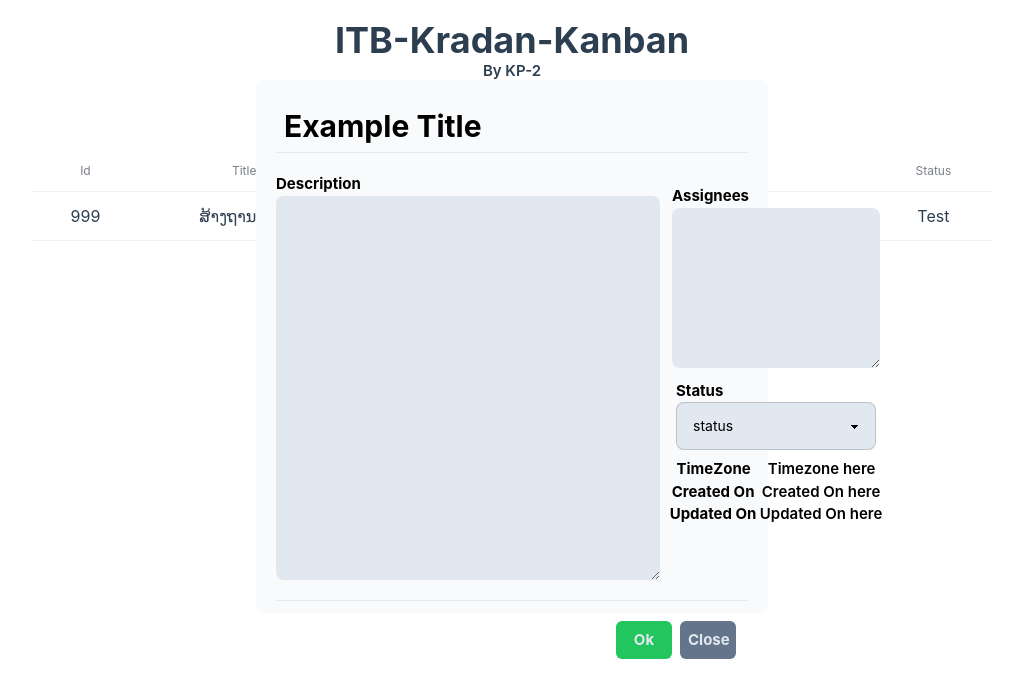
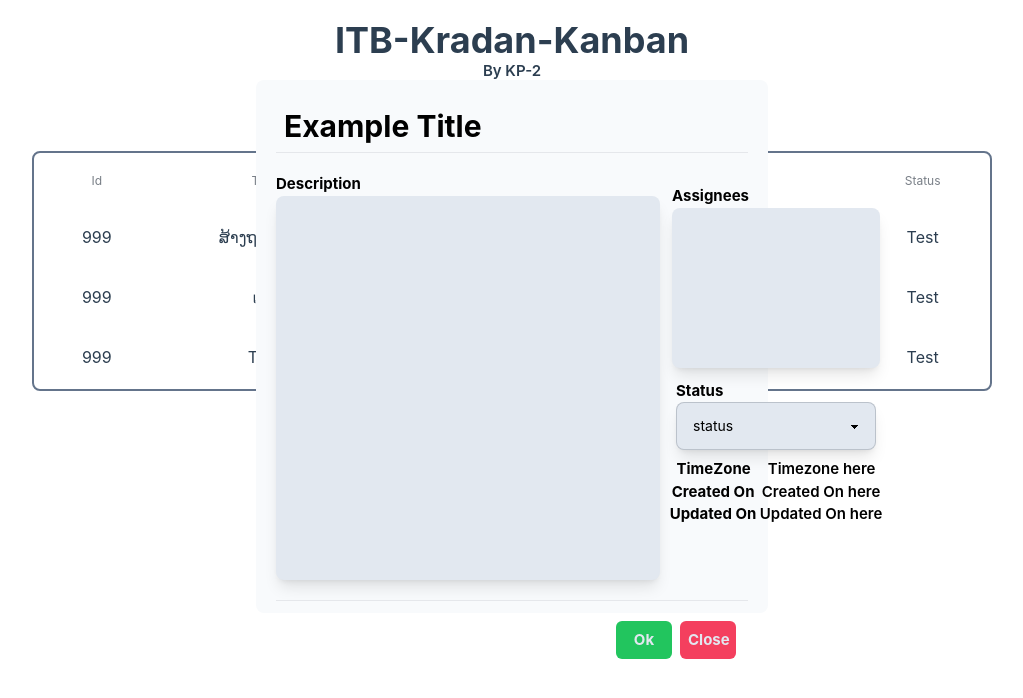
Before and after one commit to Jhatniphat/ITB-Kradan-Kanban_KP-2, a Vue app in the folder Kradan-Kanban_Front-End/: page /task in a window 1280 px wide. Both pictures are taken after a click on the button "ສ້າງຖານຂໍ້ມູນ". Shown: the top 698 px of the page, without its empty margins (128-1151 px from the left). Built offline with nearby package versions, Linux system fonts and the light colour scheme.

Commit message:
Update UI frontend

```diff
--- /dev/null
+++ b/Kradan-Kanban_Front-End/src/components/Taskdetail.vue
@@ -0,0 +1,69 @@
+<script setup>
+defineEmits(["closeModal"]);
+</script>
+
+<template>
+  <div class="flex flex-col p-5 text-black">
+    <h1 class="m-2 text-3xl font-bold">Example Title</h1>
+    <hr />
+    <div class="flex my-5 mx-auto">
+      <div class="flex flex-col">
+        <h1 class="font-bold">Description</h1>
+        <textarea
+          class="bg-slate-200 p-2 w-96 h-96 resize-none rounded-lg focus:bg-slate-300 shadow-lg"
+        ></textarea>
+      </div>
+      <div class="flex flex-col m-2">
+        <div class="flex flex-col m-1">
+          <h1 class="font-bold">Assignees</h1>
+          <textarea
+            class="bg-slate-200 p-2 w-52 h-40 rounded-lg resize-none focus:bg-slate-300 shadow-lg"
+          ></textarea>
+        </div>
+        <div class="flex flex-col m-2">
+          <h1 class="font-bold">Status</h1>
+          <select
+            class="select select-bordered w-full max-w-xs bg-slate-200 focus:bg-slate-300 shadow-lg"
+          >
+            <option disabled selected>status</option>
+            <option>To Do</option>
+            <option>In Progress</option>
+            <option>Success</option>
+          </select>
+        </div>
+        <div class="justify-end text-black">
+          <div
+            class="flex flex-row justify-around border-solid border-slate-400"
+          >
+            <h1 class="font-bold">TimeZone</h1>
+            <h1 class="font-semibold">Timezone here</h1>
+          </div>
+          <div class="flex flex-row justify-around">
+            <h1 class="font-bold">Created On</h1>
+            <h1 class="font-semibold">Created On here</h1>
+          </div>
+          <div class="flex flex-row justify-around">
+            <h1 class="font-bold">Updated On</h1>
+            <h1 class="font-semibold">Updated On here</h1>
+          </div>
+        </div>
+      </div>
+    </div>
+    <hr />
+    <div class="flex justify-end m-2 mt-4">
+      <button
+        class="m-1 p-2 w-14 font-bold rounded-md transition delay-80 bg-green-500 hover:bg-slate-200 text-slate-200 hover:text-green-500 hover:outline hover:outline-green-500"
+      >
+        Ok
+      </button>
+      <button
+        @click="$emit('closeModal', false)"
+        class="m-1 p-2 w-14 font-bold rounded-md transition delay-80 bg-rose-500 hover:bg-slate-200 text-slate-200 hover:text-rose-500 hover:outline hover:outline-rose-500"
+      >
+        Close
+      </button>
+    </div>
+  </div>
+</template>
+
+<style scoped></style>
--- /dev/null
+++ b/Kradan-Kanban_Front-End/src/components/Tasktable.vue
@@ -0,0 +1,59 @@
+<script setup>
+defineEmits(["openModal"]);
+</script>
+
+<template>
+  <div>
+    <table
+      class="table table-lg table-pin-rows table-pin-cols w-3/4 font-semibold mx-auto text-center text-base rounded-lg border-2 border-slate-500 border-separate border-spacing-1"
+    >
+      <!-- head -->
+      <thead>
+        <tr>
+          <th>Id</th>
+          <th>Title</th>
+          <th>Assignees</th>
+          <th>Status</th>
+        </tr>
+      </thead>
+      <tbody>
+        <!-- Listing -->
+        <!-- <tr v-for="list in Task" :key="list.id" class="hover:bg-slate-700">
+          <th>{{ list.id }}</th>
+          <td>
+            <button @click="showModal = true">{{ list.title }}</button>
+          </td>
+          <td>{{ list.assignees }}</td>
+          <td>{{ list.status }}</td>
+        </tr> -->
+        <!-- Test -->
+        <tr class="hover:bg-slate-700">
+          <th>999</th>
+          <td>
+            <button @click="$emit('openModal', true)">ສ້າງຖານຂໍ້ມູນ</button>
+          </td>
+          <td>あなた、彼、彼女 (私ではありません)</td>
+          <td>Test</td>
+        </tr>
+        <tr class="hover:bg-slate-700">
+          <th>999</th>
+          <td>
+            <button @click="$emit('openModal', true)">เทส</button>
+          </td>
+          <td>sawasdee kub สวัสดี</td>
+          <td>Test</td>
+        </tr>
+        <tr class="hover:bg-slate-700">
+          <th>999</th>
+          <td>
+            <button @click="$emit('openModal', true)">Test</button>
+          </td>
+          <td></td>
+          <td>Test</td>
+        </tr>
+      </tbody>
+    </table>
+  </div>
+</template>
+
+<style scoped></style>
--- a/Kradan-Kanban_Front-End/src/lib/fetchUtils.js
+++ b/Kradan-Kanban_Front-End/src/lib/fetchUtils.js
@@ -1,30 +1,30 @@
 async function getAllTasks() {
   try {
-    const data = await fetch(`${import.meta.env.VITE_BASE_URL}/tasks`) //GET Method
-    const items = await data.json()
-    return items
+    const data = await fetch(`${import.meta.env.VITE_BASE_URL}/tasks`); //GET Method
+    const items = await data.json();
+    return items;
   } catch (error) {
-    console.log(`error: ${error}`)
+    console.log(`error: ${error}`);
   }
 }
 async function getTaskById(id) {
-  let data, item
+  let data, item;
   try {
-    data = await fetch(`http://localhost:8080/v1/tasks/${id}`)
-    item = await data.json()
-    item.createdOn = timeFormater(item.createdOn)
-    item.updatedOn = timeFormater(item.updatedOn)
-    return item
+    data = await fetch(`${import.meta.env.VITE_BASE_URL}/tasks/${id}`);
+    item = await data.json();
+    item.createdOn = timeFormater(item.createdOn);
+    item.updatedOn = timeFormater(item.updatedOn);
+    return item;
   } catch (error) {
-    console.log('Member Not Found!')
-    console.log(`error: ${error}`)
-    console.log(data.status)
-    if (data.status === 404) return undefined
+    console.log("Member Not Found!");
+    console.log(`error: ${error}`);
+    console.log(data.status);
+    if (data.status === 404) return undefined;
   }
 }
 
-function timeFormater(time){
-  return new Date(time).toLocaleString('th-TH', { timeZone: 'UTC' })
+function timeFormater(time) {
+  return new Date(time).toLocaleString("th-TH", { timeZone: "UTC" });
 }
 
-console.log(await getTaskById(1))
+console.log(await getTaskById(1));
--- a/Kradan-Kanban_Front-End/src/views/TasklistView.vue
+++ b/Kradan-Kanban_Front-End/src/views/TasklistView.vue
@@ -1,116 +1,31 @@
 <script setup>
 import { ref } from "vue";
+import Taskdetail from "../components/Taskdetail.vue";
+import Tasktable from "../components/Tasktable.vue";
+
 const showModal = ref(false);
+const statusModal = (statusModal) => {
+  showModal.value = statusModal;
+};
 </script>
 
 <template>
   <div class="text-center py-5">
-    <h1 class="text-4xl font-bold border-solid border-white">
-      ITB-Kradan-Kanban
-    </h1>
+    <h1 class="text-4xl font-bold">ITB-Kradan-Kanban</h1>
     <h1 class="font-semibold">By KP-2</h1>
   </div>
-
+  <!-- Table -->
   <div class="flex flex-col">
     <h1 class="mb-4 text-center text-2xl font-semibold italic">Task Listing</h1>
-    <table
-      class="table table-zebra w-3/4 font-semibold mx-auto text-center text-base rounded-md border-solid border-white"
-    >
-      <!-- head -->
-      <thead>
-        <tr>
-          <th>Id</th>
-          <th>Title</th>
-          <th>Assignees</th>
-          <th>Status</th>
-        </tr>
-      </thead>
-      <tbody>
-        <!-- Listing -->
-        <tr v-for="list in Task" :key="list.id">
-          <th>{{ list.id }}</th>
-          <td class="hover:bg-slate-700">
-            <button @click="showModal = true">{{ list.title }}</button>
-          </td>
-          <td>{{ list.assignees }}</td>
-          <td>{{ list.status }}</td>
-        </tr>
-        <!-- Test -->
-        <tr>
-          <th>999</th>
-          <td class="hover:bg-slate-700">
-            <button @click="showModal = true">ສ້າງຖານຂໍ້ມູນ</button>
-          </td>
-          <td>あなた、彼、彼女 (私ではありません)</td>
-          <td>Test</td>
-        </tr>
-      </tbody>
-    </table>
+    <Tasktable @openModal="statusModal" />
   </div>
+  <!-- Modal -->
   <Teleport to="#modal">
     <div
       v-show="showModal"
-      class="absolute left-0 right-0 top-20 m-auto w-2/5 h-2/3 bg-slate-50 rounded-lg"
+      class="absolute left-0 right-0 z-50 top-20 m-auto w-2/5 h-2/3 bg-slate-50 rounded-lg"
     >
-      <div class="flex flex-col p-5 text-black">
-        <h1 class="m-2 text-3xl font-bold">Example Title</h1>
-        <hr />
-        <div class="flex my-5 mx-auto">
-          <div class="flex flex-col">
-            <h1 class="font-bold">Description</h1>
-            <textarea class="bg-slate-200 p-2 w-96 h-96 rounded-lg"></textarea>
-          </div>
-          <div class="flex flex-col m-2">
-            <div class="flex flex-col m-1">
-              <h1 class="font-bold">Assignees</h1>
-              <textarea
-                class="bg-slate-200 p-2 w-52 h-40 rounded-lg"
-              ></textarea>
-            </div>
-            <div class="flex flex-col m-2">
-              <h1 class="font-bold">Status</h1>
-              <select
-                class="select select-bordered w-full max-w-xs bg-slate-200"
-              >
-                <option disabled selected>status</option>
-                <option>To Do</option>
-                <option>In Progress</option>
-                <option>Success</option>
-              </select>
-            </div>
-            <div class="justify-end text-black">
-              <div
-                class="flex flex-row justify-around border-solid border-slate-400"
-              >
-                <h1 class="font-bold">TimeZone</h1>
-                <h1 class="font-semibold">Timezone here</h1>
-              </div>
-              <div class="flex flex-row justify-around">
-                <h1 class="font-bold">Created On</h1>
-                <h1 class="font-semibold">Created On here</h1>
-              </div>
-              <div class="flex flex-row justify-around">
-                <h1 class="font-bold">Updated On</h1>
-                <h1 class="font-semibold">Updated On here</h1>
-              </div>
-            </div>
-          </div>
-        </div>
-        <hr />
-        <div class="flex justify-end m-2 mt-4">
-          <button
-            class="m-1 p-2 w-14 rounded-md bg-green-500 hover:bg-green-400 text-slate-200 font-bold"
-          >
-            Ok
-          </button>
-          <button
-            @click="showModal = false"
-            class="m-1 p-2 w-14 rounded-md bg-slate-500 text-slate-200 hover:bg-slate-400 font-bold"
-          >
-            Close
-          </button>
-        </div>
-      </div>
+      <Taskdetail @closeModal="statusModal" />
     </div>
   </Teleport>
 </template>
```
Also changed, not shown: 1 other file (tests, documents, lock files or other folders).
